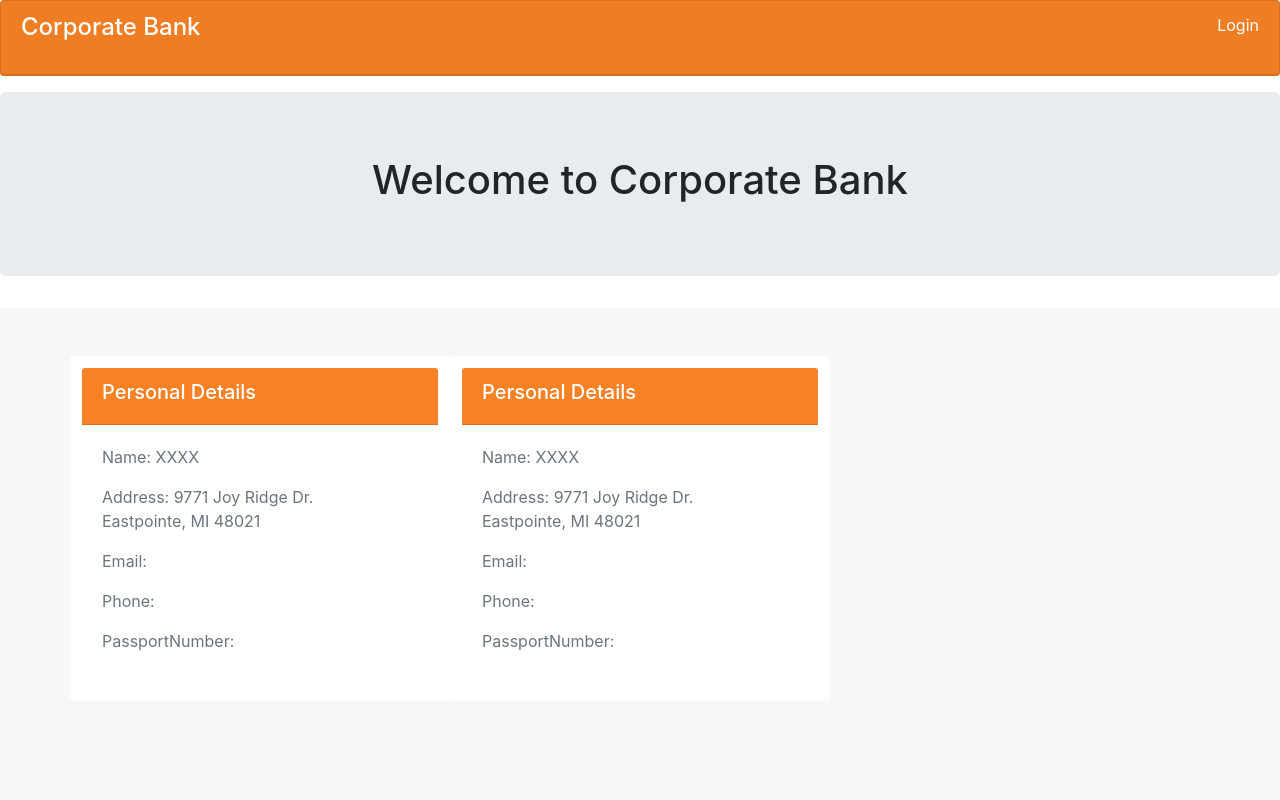
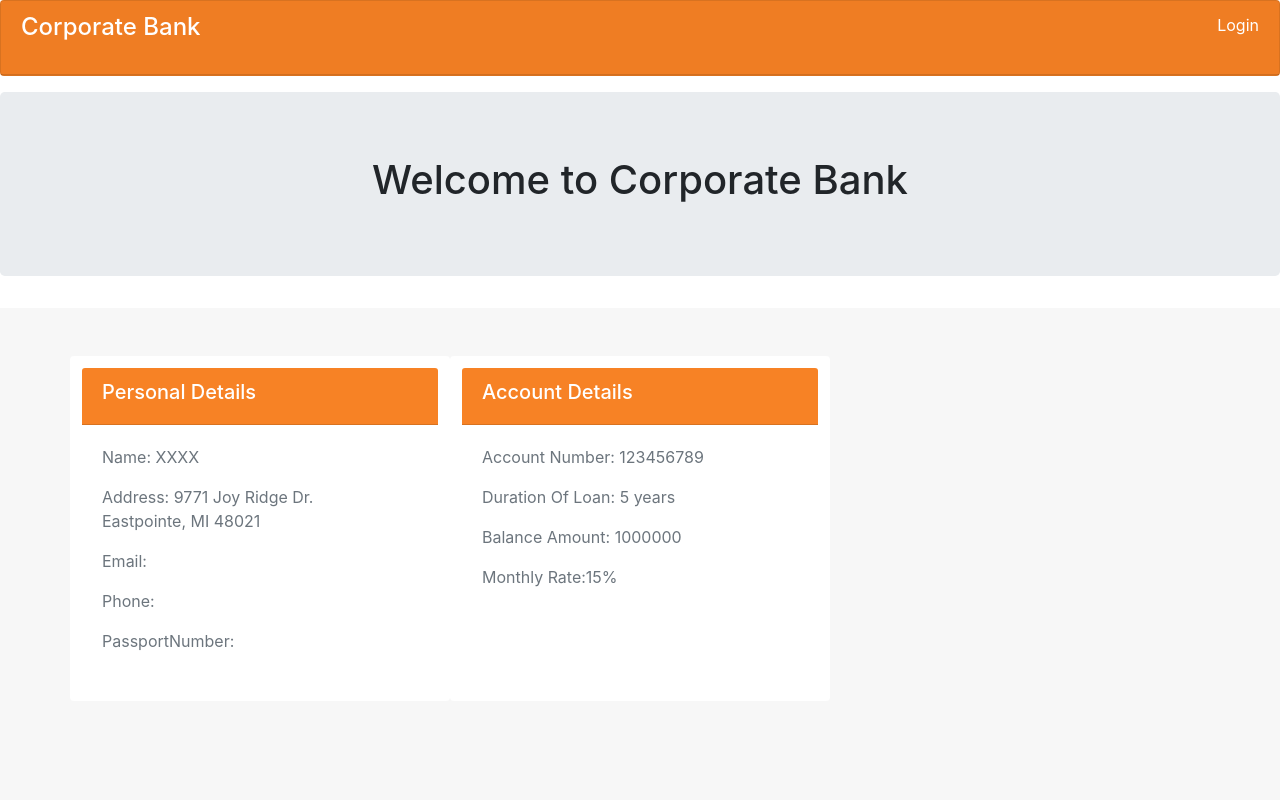
Before and after one commit to jithudbc/corporate-loan, an Angular app: page /dashboard in a window 1280 px wide. Shown: the top 800 px of the page. Built offline with nearby package versions, Linux system fonts and the light colour scheme.

Commit message:
added dashboard fields

```diff
--- a/src/app/core/component/dashboard/dashboard.component.html
+++ b/src/app/core/component/dashboard/dashboard.component.html
@@ -26,15 +26,13 @@
                         </div>
                         <div class="card login-layout">
                                 <div class="card-header bg-orange">
-                                    <h5 class="text-white">Personal Details</h5>
+                                    <h5 class="text-white">Account Details</h5>
                                 </div>
                                 <div class="card-body">
-                                   <p>Name: XXXX</p>
-                                   <p>Address: 9771 Joy Ridge Dr.<br>
-                                        Eastpointe, MI 48021</p>
-                                        <p>Email: </p>
-                                        <p>Phone:</p>
-                                        <p>PassportNumber:</p>
+                                   <p>Account Number: 123456789</p>
+                                   <p>Duration Of Loan: 5 years</p>
+                                        <p>Balance Amount: 1000000 </p>
+                                        <p>Monthly Rate:15%</p>
                                 </div>
                             </div>
               </div>
```
